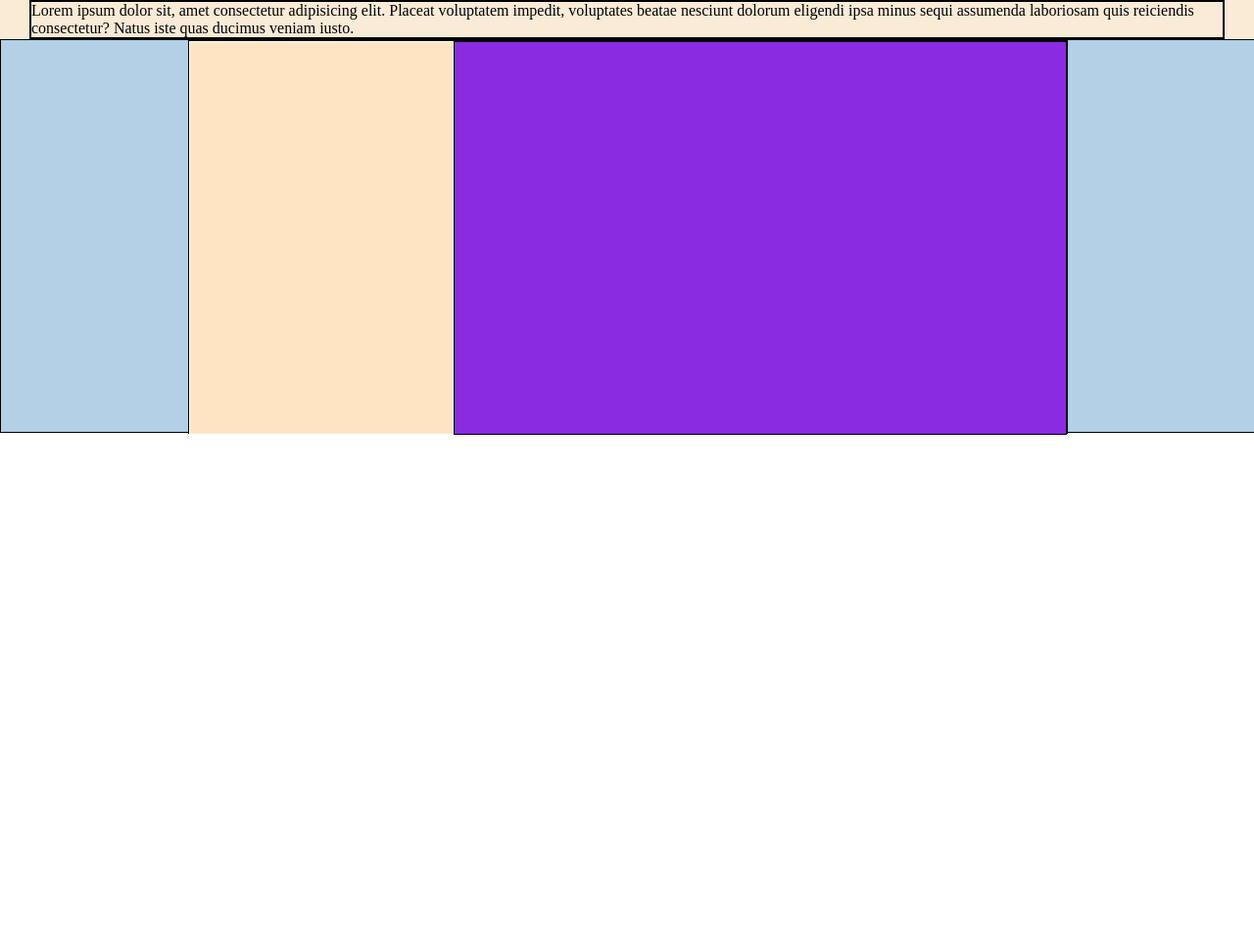
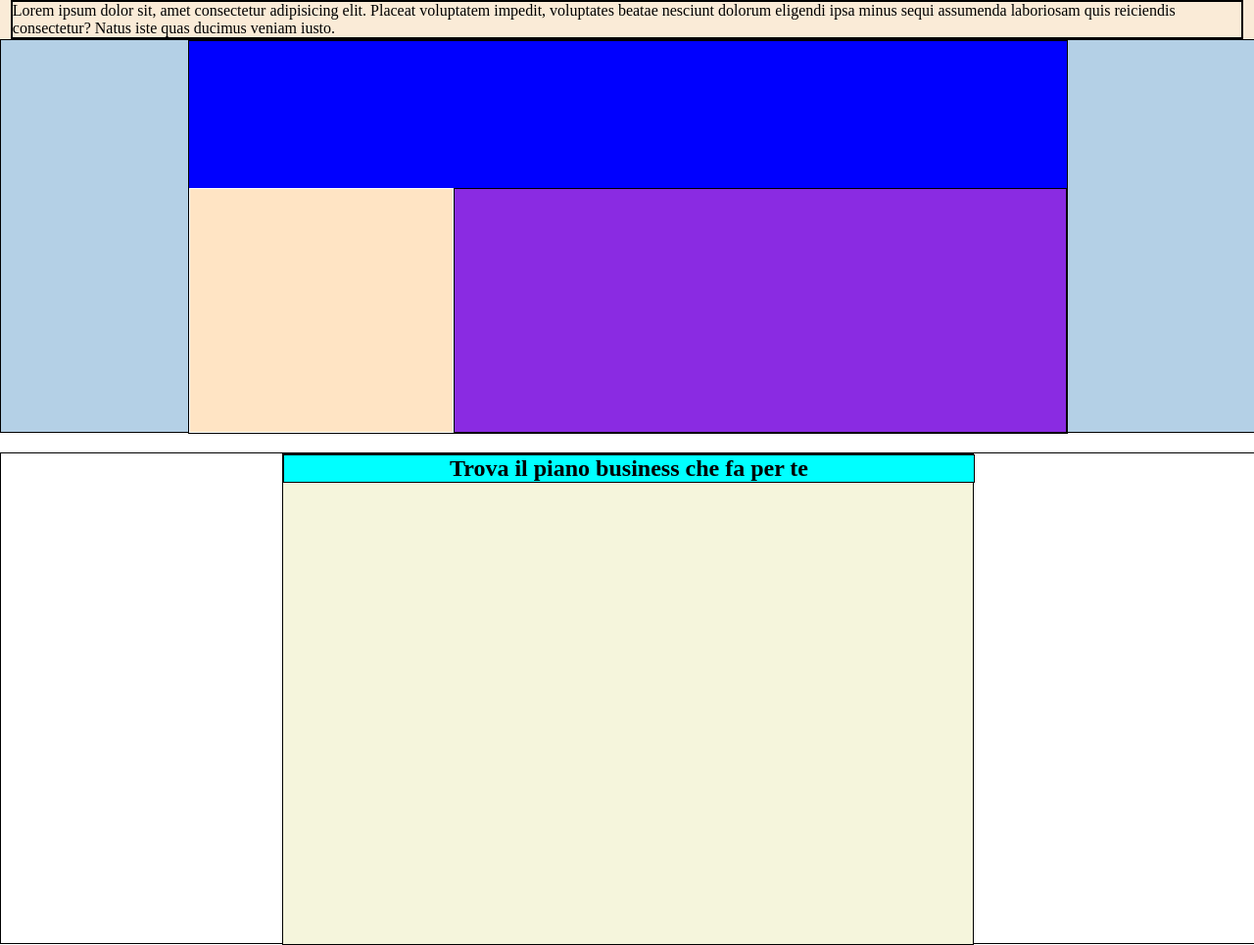
Before and after one commit to enricoricciardella/htmlcss-dropbox, a plain HTML site: page index.html in a window 1280 px wide. Shown: the whole page at 98% size. Before the commit the page ends 800 px from the top, so only its background shows below. Drawn offline with Linux system fonts and the light colour scheme.

Commit message:
feat:inizio sec section

```diff
--- a/css/style.css
+++ b/css/style.css
@@ -5,7 +5,7 @@
 }
 
 .container{
-    width: 95%;
+    width: 98%;
     margin: auto;
     height: 100%;
 
@@ -43,18 +43,48 @@
     background-color: blue;
 }
 .main-container .text-square{
+    margin-top: 150px;
     width: 30%;
-height: 100%;
+
 
     /* DEBUG */
     border: 1px solid white;
     background-color: bisque;
 }
 .main-container .photo-square{
-
+    margin-top: 150px;
     width: 70%;
-    height: 100%;
     /* DEBUG */
     border: 1px solid black;
     background-color: blueviolet;
 }
+
+/* Seconda sezione */
+.section-2{
+    margin-top: 20px;
+    width: 100%;
+    height: 500px;
+    /* DEBUG */
+    border: 1px solid black;
+    /* background-color: #858d93; */
+
+}
+
+/* CREO UN CONTAINER PIù PICCOLO */
+.small-container{
+    width: 55%;
+    height: 100%;
+    margin: auto;
+    /* DEBUG */
+    border: 1px solid black;
+    background-color: beige;
+}
+
+.titolo-due{
+    display: flex;
+    justify-content: center;
+    width: 100%;
+/* DEBUG */
+    border: 1px solid black;
+    background-color: aqua;
+}
--- a/index.html
+++ b/index.html
@@ -30,6 +30,20 @@
                 <div class="photo-square"></div>
             </div>
         </section>
+
+        <!-- SECOND SECTION -->
+        <section class="section-2">
+            <div class="small-container">
+                <h2 class="titolo-due">Trova il piano business che fa per te</h2>
+
+            </div>
+
+
+            </div>
+
+
+
+        </section>
     </main>
     <!-- /MAIN -->
 
```
